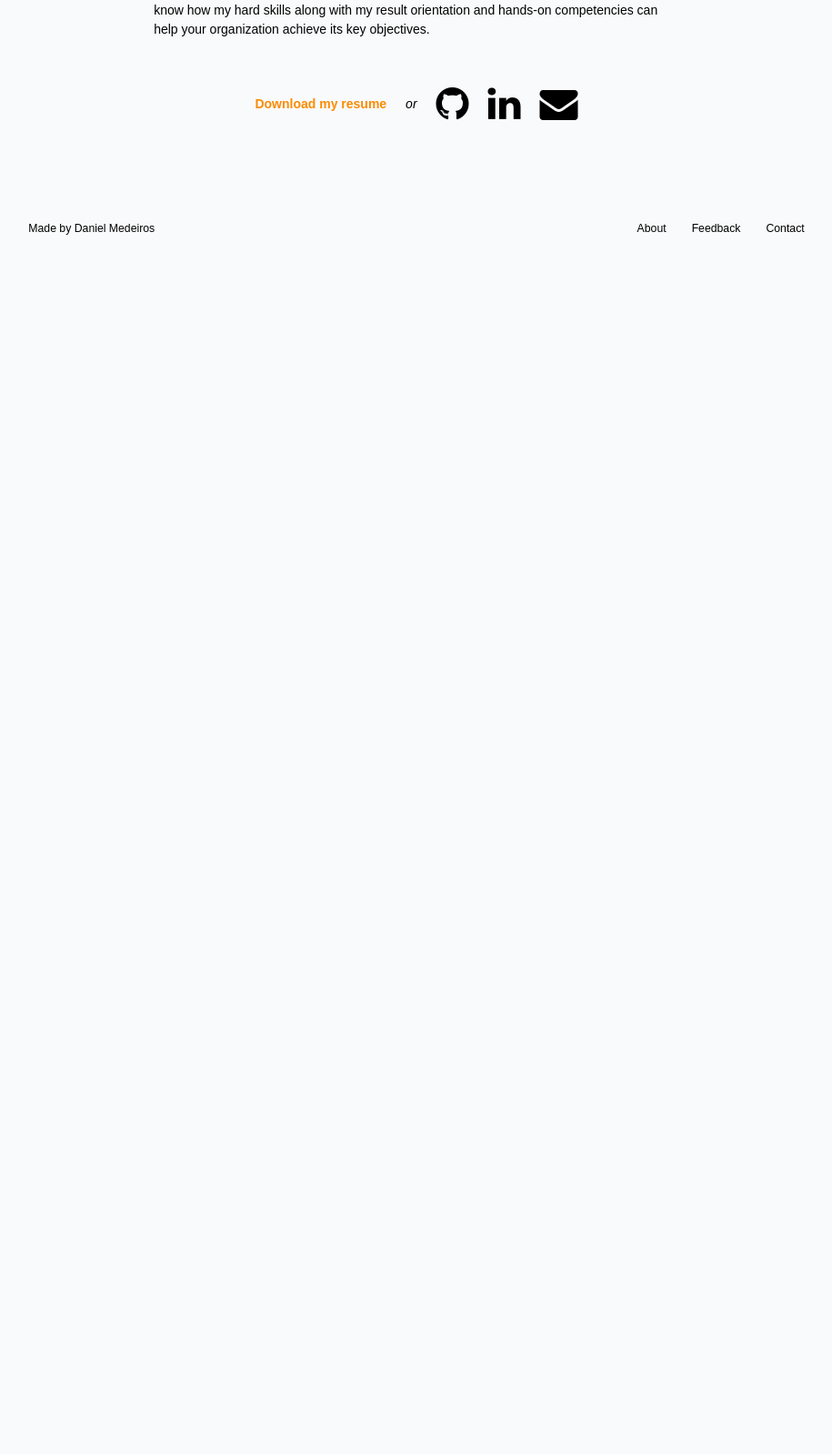
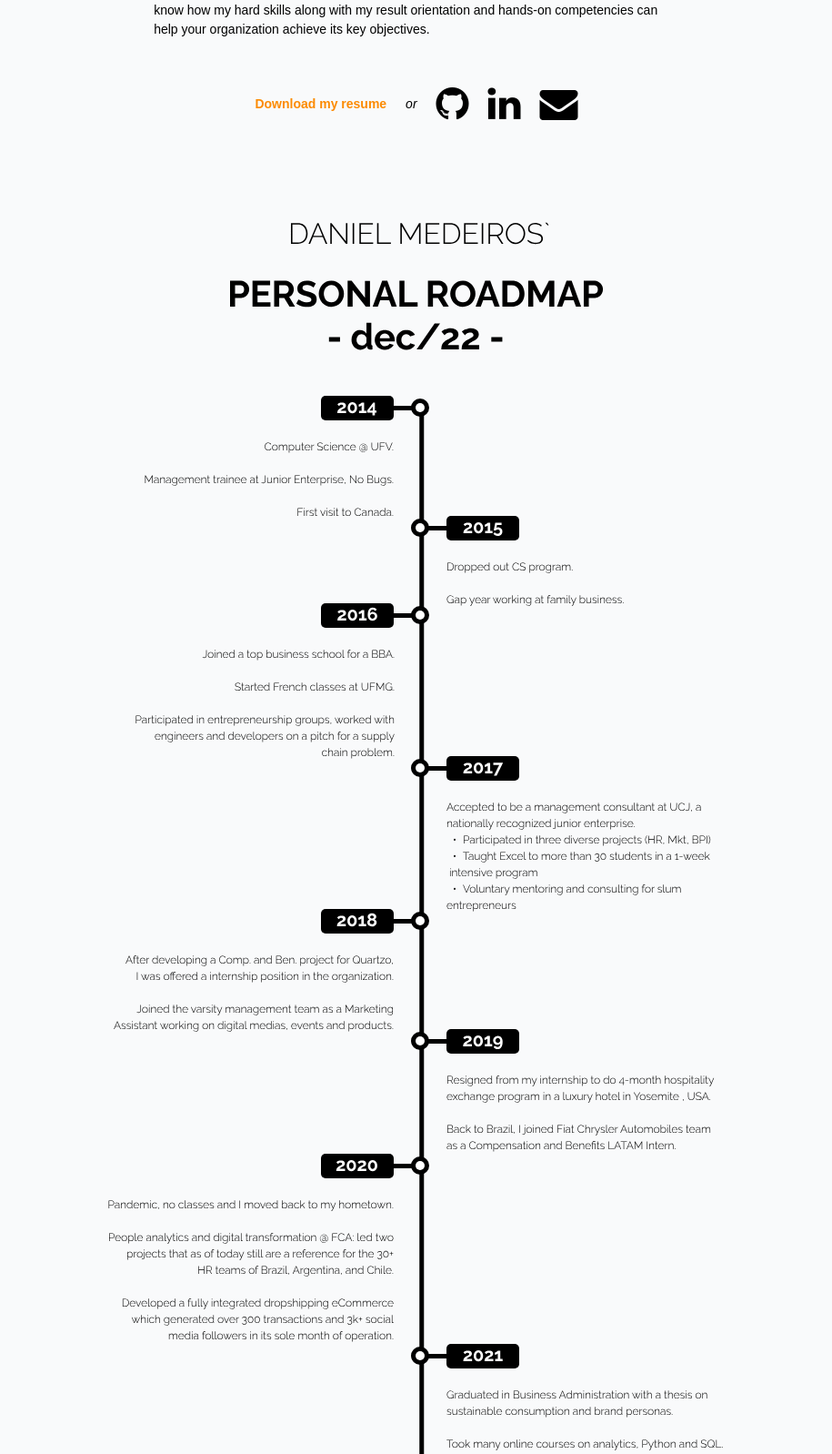
Before and after one commit to dasmedeiros/web-development, a Flask app: page /about/ in a window 1536 px wide. Shown: the part 889-2487 px from the top of the page at 91% size, without its empty margins (310-1225 px from the left). Before the commit the page ends 1147 px from the top, so only its background shows below. Run offline with Flask 2, Linux system fonts and the light colour scheme.

Commit message:
Adding roadmap

```diff
--- a/static/css/styles.css
+++ b/static/css/styles.css
@@ -66,7 +66,7 @@ body {
 }
 
 @media all and (min-width: 1366px) {
-    .about { padding: 0 15%; }
+    .about, .roadmap { padding: 0 15%; }
 }
 
 /* header */
@@ -381,6 +381,13 @@ body {
     font-style: italic;
 }
 
+.roadmap {
+    position: relative;
+    display: flex;
+    justify-content: center;
+    margin: 3rem 0;
+}
+
 /* contact me */
 .contact {
     padding: 0 20%;
--- a/templates/about.html
+++ b/templates/about.html
@@ -32,5 +32,8 @@
       </a>
     </div>
     </section>
+    <section class="roadmap">
+      <img class="rm_image" src="/static/images/Roadmap.svg" alt=""/>
+    </section>
 </main>
 {% endblock %}
```
Also changed, not shown: static/images/Roadmap.svg (added), static/images/fp2.png.
